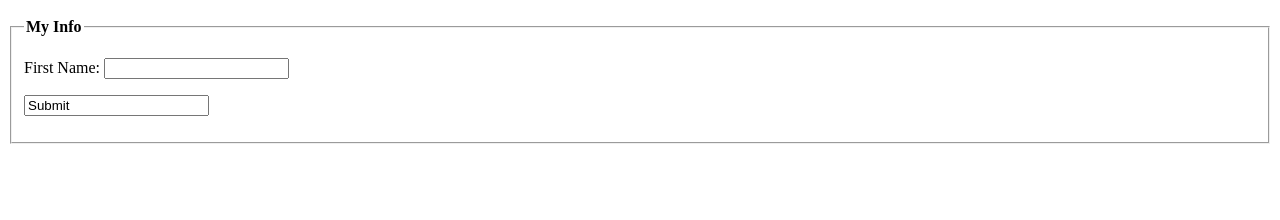
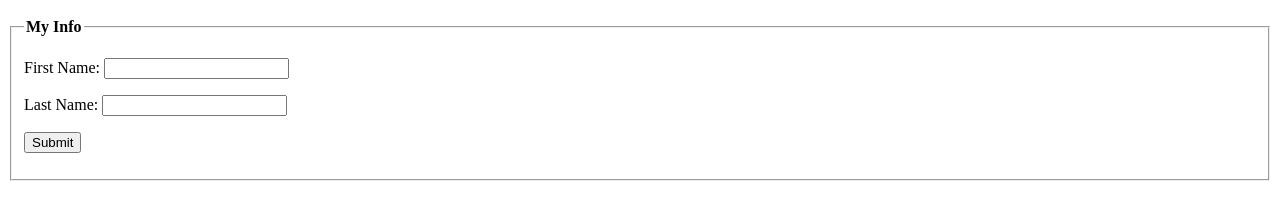
Before and after one commit to EricLiIIT/Lab-4, a plain HTML site: page index.html in a window 1280 px wide. Shown: the part 48-268 px from the top of the page. Drawn offline with Linux system fonts and the light colour scheme.

Commit message:
Added last name field and fixed submit button

```diff
--- a/index.html
+++ b/index.html
@@ -19,9 +19,10 @@
                     <legend><strong>My Info</strong></legend>
                         <div>
                             <p><label>First Name: <input type = "text" name = "first_name_field"></label></p>
+                            <p><label>Last Name: <input type = "text" name = "last_name_field"><label></p>
                         </div>
 
-                <p><input tpye = "submit" value = "Submit"></p>
+                <p><input type = "submit" value = "Submit"></p>
             </form>
         </body>
     </html>
```
